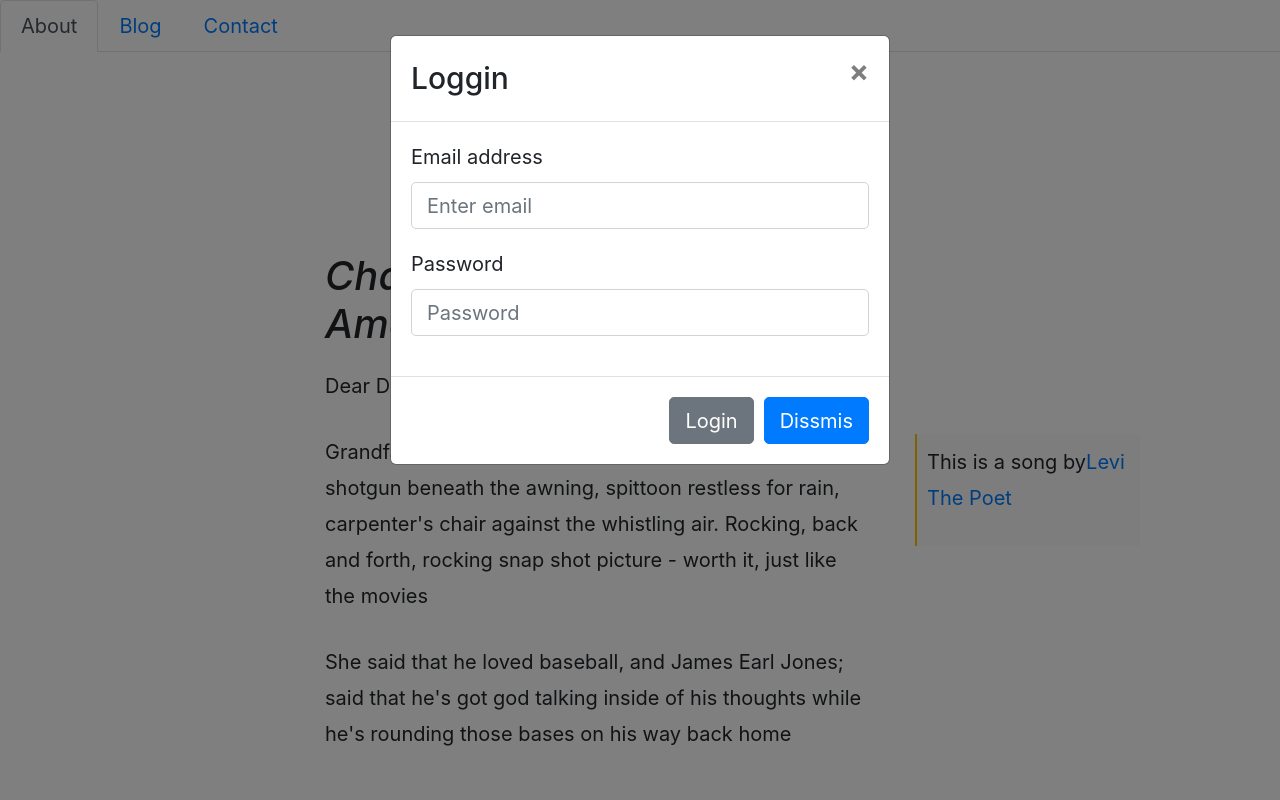
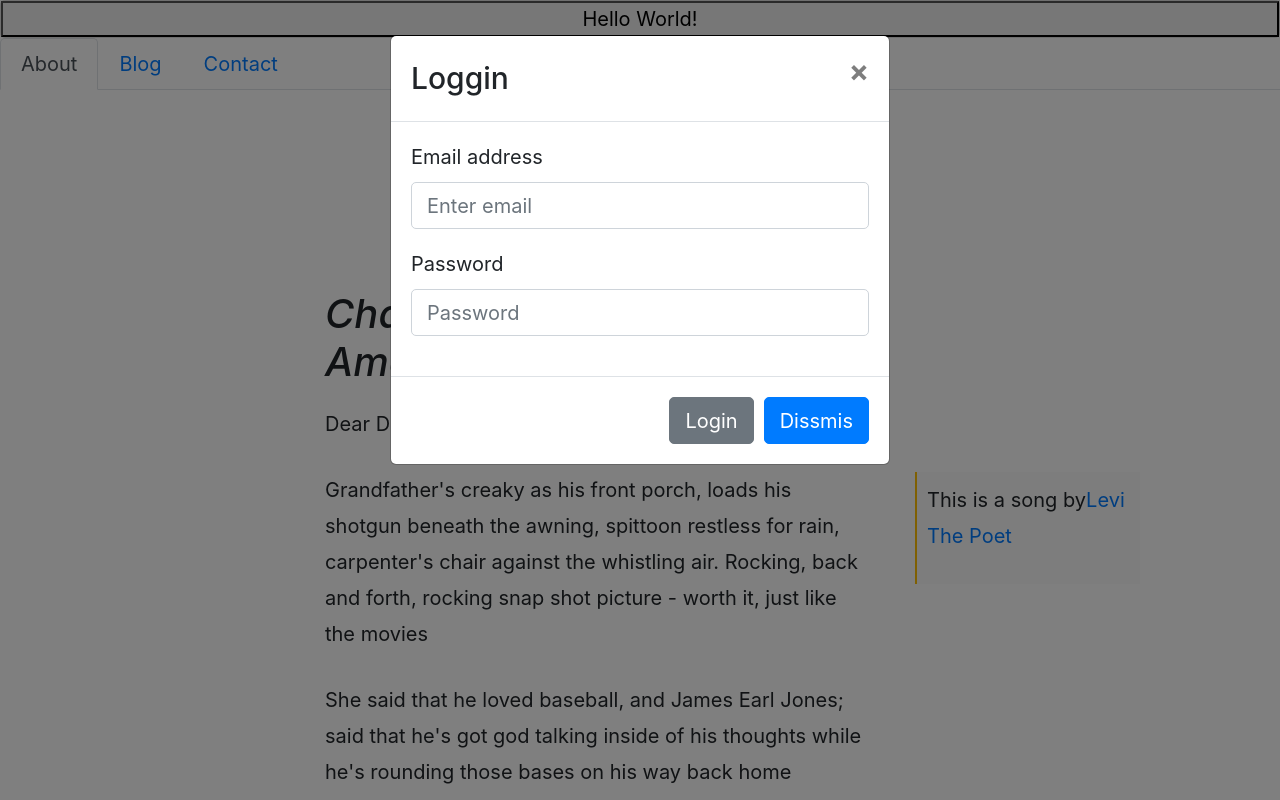
Before and after one commit to Stanmozolevskiy/Project-3, a React (Create React App) app: page /about in a window 1280 px wide. Shown: the top 800 px of the page. Built offline with nearby package versions, Linux system fonts and the light colour scheme; no server answers.

Commit message:
added api call function currrently testing it with state

```diff
--- a/public/index.html
+++ b/public/index.html
@@ -27,7 +27,7 @@
   <body>
     <noscript>You need to enable JavaScript to run this app.</noscript>
     <div id="root"></div>
-    <h1>yes</h1>
+    <h1></h1>
     <!--
       This HTML file is a template.
       If you open it directly in the browser, you will see an empty page.
--- a/src/App.js
+++ b/src/App.js
@@ -2,7 +2,7 @@ import React from "react";
 import { BrowserRouter as Router, Route } from "react-router-dom";
 import About from "./components/pages/About";
 import Blog from "./components/pages/Blog";
-import Contact from "./components/pages/Contact";
+import Contact from "./components/pages/foodPage/Contact"
 import Login from "./components/pages/login page/Login"
 
 
--- a/src/components/pages/About.js
+++ b/src/components/pages/About.js
@@ -1,6 +1,7 @@
 import React from "react";
 import './style.css';
 import NavTabs from "../NavTabs"
+
 
 function About() {
   return (
--- a/src/components/pages/Contact.js
+++ /dev/null
@@ -1,14 +0,0 @@
-const axios = require('axios');
-require('dotenv').config();
-const id = "4fd1d55d"
-const key = "9788c6b183e3995fbc144d4b1b300850"
-const search = "Steak";
-axios.get("https://api.nutritionix.com/v1_1/search/" + search + "?results=0:20&fields=item_name,brand_name,item_id,nf_calories&appId=" + id + "&appKey=" + key)
-  .then(response => {
-    const itemName = response.data.hits[0].fields.item_name
-    const brand = response.data.hits[0].fields.brand_name
-    const calories = response.data.hits[0].fields.nf_calories
-    const servingSize = response.data.hits[0].fields.nf_serving_size_qty
-    console.log(response.data.hits[0].fields)
-    console.log("\nName: " + itemName + "\nBrand: " + brand + "\nCalories: " + calories + "\nServing Size: " + servingSize)
-  });
--- /dev/null
+++ b/src/components/pages/foodPage/Contact.js
@@ -0,0 +1,4 @@
+import React from 'react'
+const Food = props => <div className="card">{props.children}</div>
+
+export default Food
--- a/src/components/pages/login page/Login.js
+++ b/src/components/pages/login page/Login.js
@@ -2,7 +2,7 @@ import React from "react";
 import 'bootstrap/dist/css/bootstrap.min.css';
 import Button from 'react-bootstrap/Button';
 import Modal from 'react-bootstrap/Modal';
-
+import Food from '../foodPage/Contact'
 
 class Login extends React.Component {
   constructor(props, context) {
@@ -13,7 +13,8 @@ class Login extends React.Component {
 
     this.state = {
       userName: "",
-      userPassword: ""
+      userPassword: "",
+      search: "Steak"
     };
 
     this.state = {
@@ -47,6 +48,23 @@ class Login extends React.Component {
   handleShow() {
     this.setState({ show: true });
   }
+  food = any => {
+    const axios = require('axios');
+    require('dotenv').config();
+    const id = "4fd1d55d"
+    const key = "9788c6b183e3995fbc144d4b1b300850"
+    any = this.setState(this.state.search)
+    console.log(any)
+    axios.get("https://api.nutritionix.com/v1_1/search/" + any + "?results=0:10&fields=item_name,brand_name,nf_calories&appId=" + id + "&appKey=" + key)
+      .then(response => {
+        const itemName = response.data.hits[0].fields.item_name
+        const brand = response.data.hits[0].fields.brand_name
+        const calories = response.data.hits[0].fields.nf_calories
+        const servingSize = response.data.hits[0].fields.nf_serving_size_qty
+        console.log(Object.entries(response.data.hits))
+        console.log("\nName: " + itemName + "\nBrand: " + brand + "\nCalories: " + calories + "\nServing Size: " + servingSize)
+      });
+  }
 
   render() {
     return (
@@ -62,12 +80,12 @@ class Login extends React.Component {
 
             <div className="form-group">
               <label for="exampleInputEmail1">Email address</label>
-              <input type="email" value={this.state.userName}  onChange={this.handleInputChange} name="userName" className="form-control" id="exampleInputEmail1" aria-describedby="emailHelp" placeholder="Enter email" />
+              <input type="email" value={this.state.userName} onChange={this.handleInputChange} name="userName" className="form-control" id="exampleInputEmail1" aria-describedby="emailHelp" placeholder="Enter email" />
               <small id="emailHelp" className="form-text text-muted"></small>
             </div>
             <div className="form-group">
               <label for="exampleInputPassword1">Password</label>
-              <input type="password" value={this.state.userPassword}  onChange={this.handleInputChange} name="userPassword" className="form-control" id="exampleInputPassword1" placeholder="Password" />
+              <input type="password" value={this.state.userPassword} onChange={this.handleInputChange} name="userPassword" className="form-control" id="exampleInputPassword1" placeholder="Password" />
             </div>
           </Modal.Body>
 
@@ -80,6 +98,10 @@ class Login extends React.Component {
               </Button>
           </Modal.Footer>
         </Modal>
+        <Food>
+          <button onClick={this.food}>Hello World!</button>
+
+        </Food>
       </>
     );
   }
```
Also changed, not shown: src/components/pages/foodPage/Call.js (added, +20 -0 lines).
